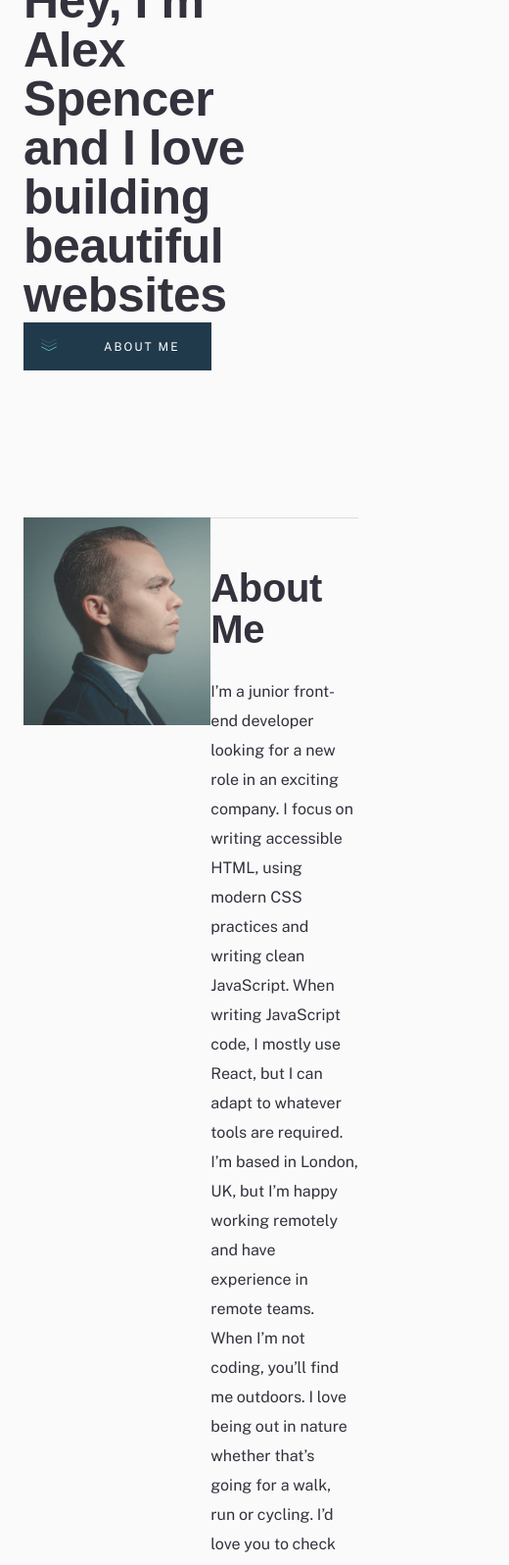
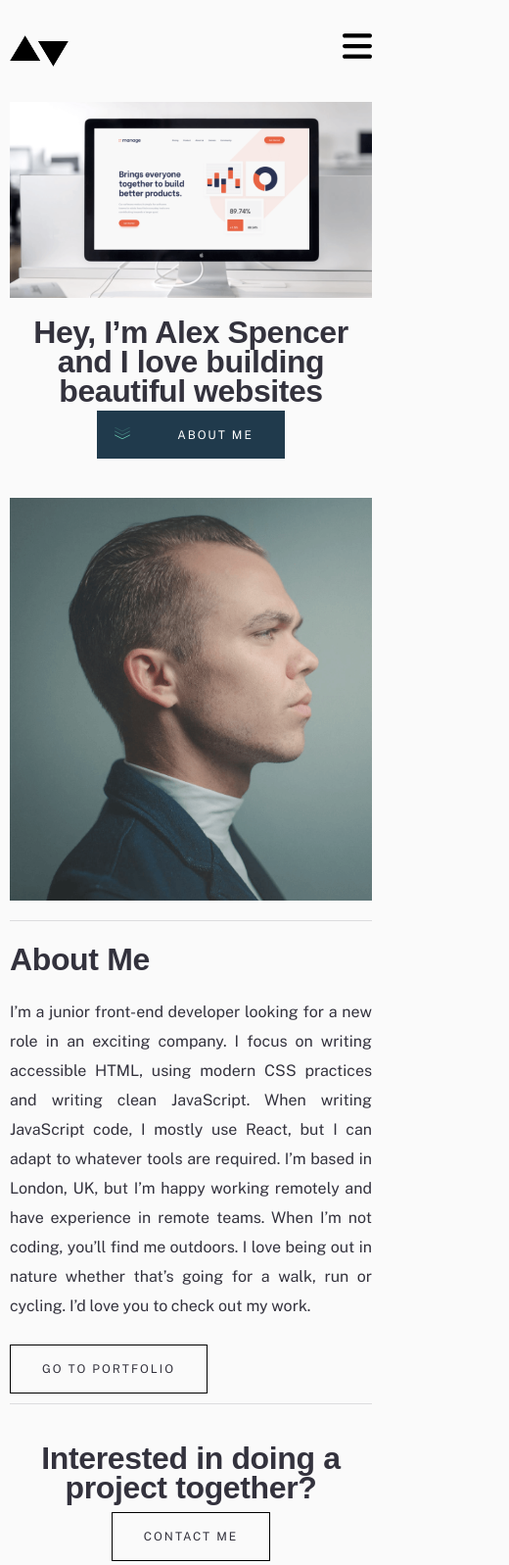
Before and after one commit to ShakhriyorIsobekov/Minimalistic-Portfolio, a plain HTML site: page index.html in a window 390 px wide. Shown: the top 1597 px of the page at 98% size, 520 px wide, since content can reach past the window. Drawn offline with Linux system fonts and the light colour scheme; a web font is replaced by a local one.

Commit message:
make index.html  fully resonsive

```diff
--- a/css/media.css
+++ b/css/media.css
@@ -0,0 +1,162 @@
+@media screen and (max-width: 1000px) {
+   .hero {
+      padding: 0 0 75px 0;
+   }
+
+   .hero__title {
+      max-width: 458px;
+      width: 100%;
+      font-size: 40px;
+      line-height: 42px;
+      margin-bottom: 48px;
+   }
+
+   .aboutme__ava {
+      width: 100%;
+      height: 600px;
+   }
+}
+
+@media screen and (max-width: 700px) {
+   .header__menu-wrapper {
+      display: block;
+   }
+
+   .header__list {
+      display: none;
+   }
+
+   .header__list-open {
+      display: block;
+      flex-direction: column;
+      position: absolute;
+      width: 100%;
+      background-color: #33323d;
+      top: 100%;
+      left: 0;
+      text-align: center;
+      padding: 20px 0;
+      z-index: 1;
+   }
+
+   .header__link {
+      display: inline-block;
+      color: #fff;
+      margin-bottom: 10px;
+   }
+
+   .hero {
+      padding-bottom: 40px;
+   }
+
+   .hero__info {
+      position: static;
+      padding: 30px 30px 0 0;
+   }
+
+   .hero__title {
+      margin-bottom: 15px;
+   }
+
+   .aboutme, .interested {
+      padding: 40px 0;
+   }
+}
+
+@media screen and (max-width: 600px) {
+   .aboutme__content {
+      flex-direction: column;
+      row-gap: 20px;
+   }
+
+   .aboutme__img {
+      margin-right: 0;
+   }
+
+   .aboutme__ava {
+      height: auto;
+      object-fit: cover;
+      margin-right: 0;
+   }
+
+   .aboutme__info {
+      max-width: none;
+      padding-bottom: 10px;
+   }
+
+   .aboutme__title {
+      margin: 24px 0;
+   }
+
+   .aboutme__text {
+      text-align: justify;
+   }
+
+   .interested__line {
+      display: none;
+   }
+
+   .footer__content {
+      flex-direction: column;
+      row-gap: 25px;
+   }
+
+   .footer__logo, .footer__list {
+      margin-right: 0;
+   }
+}
+
+@media screen and (max-width: 500px) {
+   .interested__content {
+      flex-direction: column;
+      row-gap: 10px;
+      text-align: center;
+   }
+
+   .interested__title {
+      max-width: none;
+   }
+}
+
+@media screen and (max-width: 450px) {
+   .container {
+      padding: 0 10px;
+   }
+
+   .hero__title {
+      max-width: 311px;
+      width: 100%;
+      margin-bottom: 5px;
+   }
+}
+
+@media screen and (max-width: 400px) {
+   .header {
+      padding: 30px 0;
+   }
+
+   .hero__info {
+      text-align: center;
+      padding: 20px 0 0 0;
+   }
+
+   .hero__title, .aboutme__title, .interested__title {
+      max-width: 100%;
+      width: 100%;
+      font-size: 32px;
+      line-height: 30px;
+   }
+
+   .hero {
+      padding-bottom: 20px;
+   }
+
+   .aboutme, .interested {
+      padding: 20px 0;
+   }
+
+   .footer__list {
+      flex-direction: column;
+      row-gap: 15px;
+   }
+}
--- a/css/style.css
+++ b/css/style.css
@@ -69,6 +69,7 @@ img {
    border: 0;
    font-size: 12px;
    line-height: 14px;
+   white-space: nowrap;
 }
 
 .button-blue {
@@ -109,6 +110,7 @@ img {
    display: flex;
    justify-content: space-between;
    align-items: center;
+   position: relative;
 }
 
 .header__logo {
@@ -130,7 +132,7 @@ img {
    opacity: 0.6;
 }
 
-.haeder__list {
+.header__list {
    display: flex;
    column-gap: 43px;
 }
@@ -140,7 +142,7 @@ img {
    font-size: 12px;
    line-height: 14px;
    letter-spacing: 2px;
-   transition: all 0.4s ease;
+   transition: all 0.2s ease;
 }
 
 .header__link:hover {
@@ -150,6 +152,11 @@ img {
 .header__link:active {
    opacity: 0.6;
 }
+
+.header__menu-wrapper {
+   display: none;
+}
+
 /* Header ends */
 
 /* Main starts */
@@ -199,6 +206,7 @@ img {
 
 .aboutme__img {
    display: block;
+   margin-right: 20px;
 }
 
 .aboutme__ava {
@@ -230,7 +238,7 @@ img {
 
 /* INTERESTED */
 
-.interested__section {
+.interested {
    padding: 75px 0;
 }
 
@@ -245,6 +253,7 @@ img {
    max-width: 534px;
    width: 100%;
    opacity: 15%;
+   margin: 0 20px;
 }
 
 .interested__title {
@@ -295,7 +304,7 @@ img {
 }
 
 .footer__link {
-   display: inline-block;
+   display: block;
    color: var(--secondary-white-color);
    font-size: 12px;
    line-height: 14px;
--- a/index.html
+++ b/index.html
@@ -32,7 +32,7 @@
                </a>
             </div>
             <nav class="header__nav nav">
-               <ul class="haeder__list">
+               <ul class="header__list">
                   <li class="header__item">
                      <a href="" class="header__link">HOME</a>
                   </li>
@@ -44,6 +44,10 @@
                   </li>
                </ul>
             </nav>
+            <div class="header__menu-wrapper">
+               <img class="header__menu-icon" src="./img/menu-toggle.svg" alt="icon of menu-toggle" width="30"
+                  height="30">
+            </div>
          </div>
       </div>
    </header>
@@ -68,7 +72,7 @@
          </div>
       </section>
 
-      <section class="aboutme__section aboutme">
+      <section class="main__section aboutme">
          <div class="container">
             <div class="aboutme__content">
                <div class="aboutme__img">
@@ -93,7 +97,7 @@
          </div>
       </section>
 
-      <section class="interested__section interested">
+      <section class="main__section interested">
          <div class="container">
             <div class="interested__content">
                <h2 class="interested__title">
@@ -130,17 +134,32 @@
             <ul class="footer__media">
                <li class="footer__item">
                   <a href="#" class="footer__medium">
-                     <svg class="footer__media-icon" width="25" height="24" fill="none" xmlns="http://www.w3.org/2000/svg"><path d="M12.5 0C5.59 0 0 5.5 0 12.3c0 5.44 3.58 10.05 8.54 11.67.63.12.86-.26.86-.59 0-.29-.01-1.06-.02-2.09-3.48.74-4.21-1.65-4.21-1.65-.57-1.42-1.39-1.8-1.39-1.8-1.13-.76.09-.75.09-.75 1.25.09 1.91 1.27 1.91 1.27 1.12 1.88 2.93 1.34 3.64 1.02.11-.79.44-1.33.79-1.64-2.77-.31-5.69-1.37-5.69-6.08 0-1.35.48-2.44 1.29-3.3-.14-.31-.57-1.57.11-3.26 0 0 1.04-.33 3.43 1.26a12.108 12.108 0 0 1 6.25 0c2.38-1.59 3.43-1.26 3.43-1.26.67 1.69.25 2.95.12 3.26.8.86 1.28 1.95 1.28 3.3 0 4.72-2.92 5.77-5.7 6.07.44.37.84 1.12.84 2.27 0 1.65-.01 2.97-.01 3.37 0 .33.22.71.86.59 5-1.62 8.58-6.23 8.58-11.66C25 5.5 19.4 0 12.5 0Z" fill="currentColor"/></svg>
+                     <svg class="footer__media-icon" width="25" height="24" fill="none"
+                        xmlns="http://www.w3.org/2000/svg">
+                        <path
+                           d="M12.5 0C5.59 0 0 5.5 0 12.3c0 5.44 3.58 10.05 8.54 11.67.63.12.86-.26.86-.59 0-.29-.01-1.06-.02-2.09-3.48.74-4.21-1.65-4.21-1.65-.57-1.42-1.39-1.8-1.39-1.8-1.13-.76.09-.75.09-.75 1.25.09 1.91 1.27 1.91 1.27 1.12 1.88 2.93 1.34 3.64 1.02.11-.79.44-1.33.79-1.64-2.77-.31-5.69-1.37-5.69-6.08 0-1.35.48-2.44 1.29-3.3-.14-.31-.57-1.57.11-3.26 0 0 1.04-.33 3.43 1.26a12.108 12.108 0 0 1 6.25 0c2.38-1.59 3.43-1.26 3.43-1.26.67 1.69.25 2.95.12 3.26.8.86 1.28 1.95 1.28 3.3 0 4.72-2.92 5.77-5.7 6.07.44.37.84 1.12.84 2.27 0 1.65-.01 2.97-.01 3.37 0 .33.22.71.86.59 5-1.62 8.58-6.23 8.58-11.66C25 5.5 19.4 0 12.5 0Z"
+                           fill="currentColor" />
+                     </svg>
                   </a>
                </li>
                <li class="footer__item">
                   <a href="#" class="footer__medium">
-                     <svg wid class="footer__media-icon" width="24" height="19.504" fill="none" xmlns="http://www.w3.org/2000/svg"><path d="M24 2.3c-.89.4-1.84.66-2.83.78 1.01-.61 1.8-1.57 2.16-2.73-.95.57-2 .98-3.13 1.2A4.873 4.873 0 0 0 16.61 0c-3.18 0-5.51 2.96-4.8 6.04C7.72 5.84 4.09 3.88 1.67.9a4.928 4.928 0 0 0 1.52 6.57c-.81-.03-1.57-.25-2.23-.62-.05 2.29 1.58 4.42 3.95 4.89-.69.19-1.45.24-2.23.09a4.949 4.949 0 0 0 4.61 3.42A9.92 9.92 0 0 1 0 17.29c2.17 1.39 4.76 2.21 7.54 2.21 9.14 0 14.31-7.72 14-14.65.96-.69 1.8-1.56 2.46-2.55Z" fill="currentColor"/></svg>
+                     <svg class="footer__media-icon" width="24" height="19.504" fill="none"
+                        xmlns="http://www.w3.org/2000/svg">
+                        <path
+                           d="M24 2.3c-.89.4-1.84.66-2.83.78 1.01-.61 1.8-1.57 2.16-2.73-.95.57-2 .98-3.13 1.2A4.873 4.873 0 0 0 16.61 0c-3.18 0-5.51 2.96-4.8 6.04C7.72 5.84 4.09 3.88 1.67.9a4.928 4.928 0 0 0 1.52 6.57c-.81-.03-1.57-.25-2.23-.62-.05 2.29 1.58 4.42 3.95 4.89-.69.19-1.45.24-2.23.09a4.949 4.949 0 0 0 4.61 3.42A9.92 9.92 0 0 1 0 17.29c2.17 1.39 4.76 2.21 7.54 2.21 9.14 0 14.31-7.72 14-14.65.96-.69 1.8-1.56 2.46-2.55Z"
+                           fill="currentColor" />
+                     </svg>
                   </a>
                </li>
                <li class="footer__item">
                   <a href="#" class="footer__medium">
-                     <svg class="footer__media-icon" width="24" height="24" fill="none" xmlns="http://www.w3.org/2000/svg"><path d="M2.4 0h19.2C22.92 0 24 1.08 24 2.4v19.2c0 1.32-1.08 2.4-2.4 2.4H2.4C1.08 24 0 22.92 0 21.6V2.4C0 1.08 1.08 0 2.4 0Zm3 7.56c-1.2 0-2.16-.96-2.16-2.16 0-1.2.96-2.16 2.16-2.16 1.2 0 2.16.96 2.16 2.16 0 1.2-.96 2.16-2.16 2.16ZM16.8 20.4h3.6v-6.84c0-2.28-1.92-4.2-4.2-4.2-1.08 0-2.4.72-3 1.68V9.6H9.6v10.8h3.6v-6.36c0-.96.84-1.8 1.8-1.8.96 0 1.8.84 1.8 1.8v6.36Zm-13.2 0h3.6V9.6H3.6v10.8Z" clip-rule="evenodd" fill="currentColor" fill-rule="evenodd"/></svg>
+                     <svg class="footer__media-icon" width="24" height="24" fill="none"
+                        xmlns="http://www.w3.org/2000/svg">
+                        <path
+                           d="M2.4 0h19.2C22.92 0 24 1.08 24 2.4v19.2c0 1.32-1.08 2.4-2.4 2.4H2.4C1.08 24 0 22.92 0 21.6V2.4C0 1.08 1.08 0 2.4 0Zm3 7.56c-1.2 0-2.16-.96-2.16-2.16 0-1.2.96-2.16 2.16-2.16 1.2 0 2.16.96 2.16 2.16 0 1.2-.96 2.16-2.16 2.16ZM16.8 20.4h3.6v-6.84c0-2.28-1.92-4.2-4.2-4.2-1.08 0-2.4.72-3 1.68V9.6H9.6v10.8h3.6v-6.36c0-.96.84-1.8 1.8-1.8.96 0 1.8.84 1.8 1.8v6.36Zm-13.2 0h3.6V9.6H3.6v10.8Z"
+                           clip-rule="evenodd" fill="currentColor" fill-rule="evenodd" />
+                     </svg>
                   </a>
                </li>
             </ul>
--- a/js/main.js
+++ b/js/main.js
@@ -0,0 +1,8 @@
+const elMenuButton = document.querySelector('.header__menu-wrapper');
+const elHeaderList = document.querySelector('.header__list');
+
+if (elMenuButton) {
+   elMenuButton.addEventListener('click', function() {
+      elHeaderList.classList.toggle('header__list-open');
+   });
+};
```
